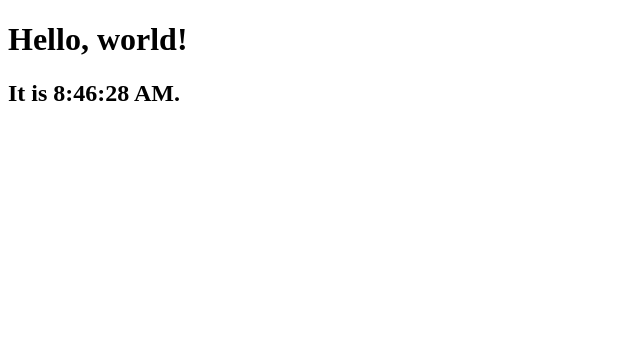
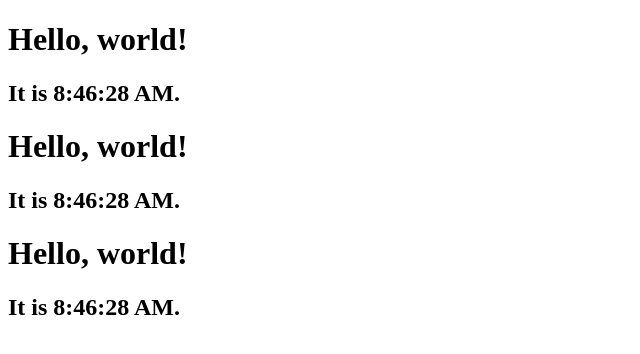
Before and after one commit to bozlurrahman/reactjs-testing, a React (Create React App) app: page / in a window 1280 px wide. Shown: the top 354 px of the page, without its empty margins (0-640 px from the left). Built offline with nearby package versions, Linux system fonts and the light colour scheme.

Commit message:
multi clock integration with lifecycle

```diff
--- /dev/null
+++ b/src/Clock.js
@@ -0,0 +1,36 @@
+import React from 'react';
+
+class Clock extends React.Component {
+    constructor(props) {
+        super(props);
+        this.state = { date: new Date() };
+    }
+
+    componentDidMount() {
+        this.timerID = setInterval(
+            () => this.tick(),
+            1000
+        );
+    }
+
+    componentWillUnmount() {
+        clearInterval(this.timerID);
+    }
+
+    tick() {
+        this.setState({
+            date: new Date()
+        });
+    }
+
+    render() {
+        return (
+            <div>
+                <h1>Hello, world!</h1>
+                <h2>It is {this.state.date.toLocaleTimeString()}.</h2>
+            </div>
+        );
+    }
+}
+
+export default Clock;
--- a/src/index.js
+++ b/src/index.js
@@ -1,40 +1,18 @@
 import React from 'react';
 import ReactDOM from 'react-dom';
+import Clock from './Clock';
 
-class Clock extends React.Component {
-    constructor(props) {
-        super(props);
-        this.state = { date: new Date() };
-    }
-
-    componentDidMount() {
-        this.timerID = setInterval(
-            () => this.tick(),
-            1000
-        );
-    }
-
-    componentWillUnmount() {
-        clearInterval(this.timerID);
-    }
-
-    tick() {
-        this.setState({
-            date: new Date()
-        });
-    }
-
-    render() {
-        return (
-            <div>
-                <h1>Hello, world!</h1>
-                <h2>It is {this.state.date.toLocaleTimeString()}.</h2>
-            </div>
-        );
-    }
+function App() {
+    return (
+        <div>
+            <Clock></Clock>
+            <Clock></Clock>
+            <Clock></Clock>
+        </div>
+    )
 }
 
 ReactDOM.render(
-    <Clock />,
+    <App />,
     document.getElementById('root')
 );
```
